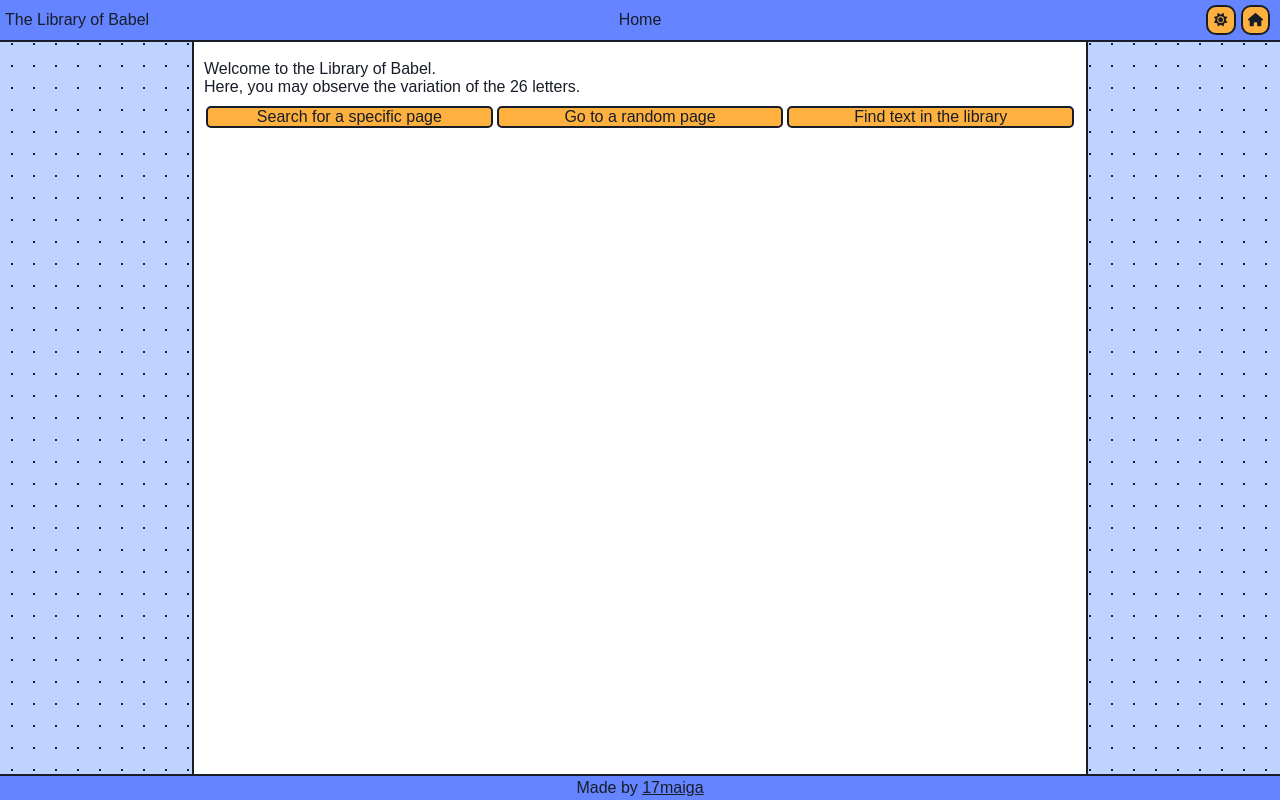
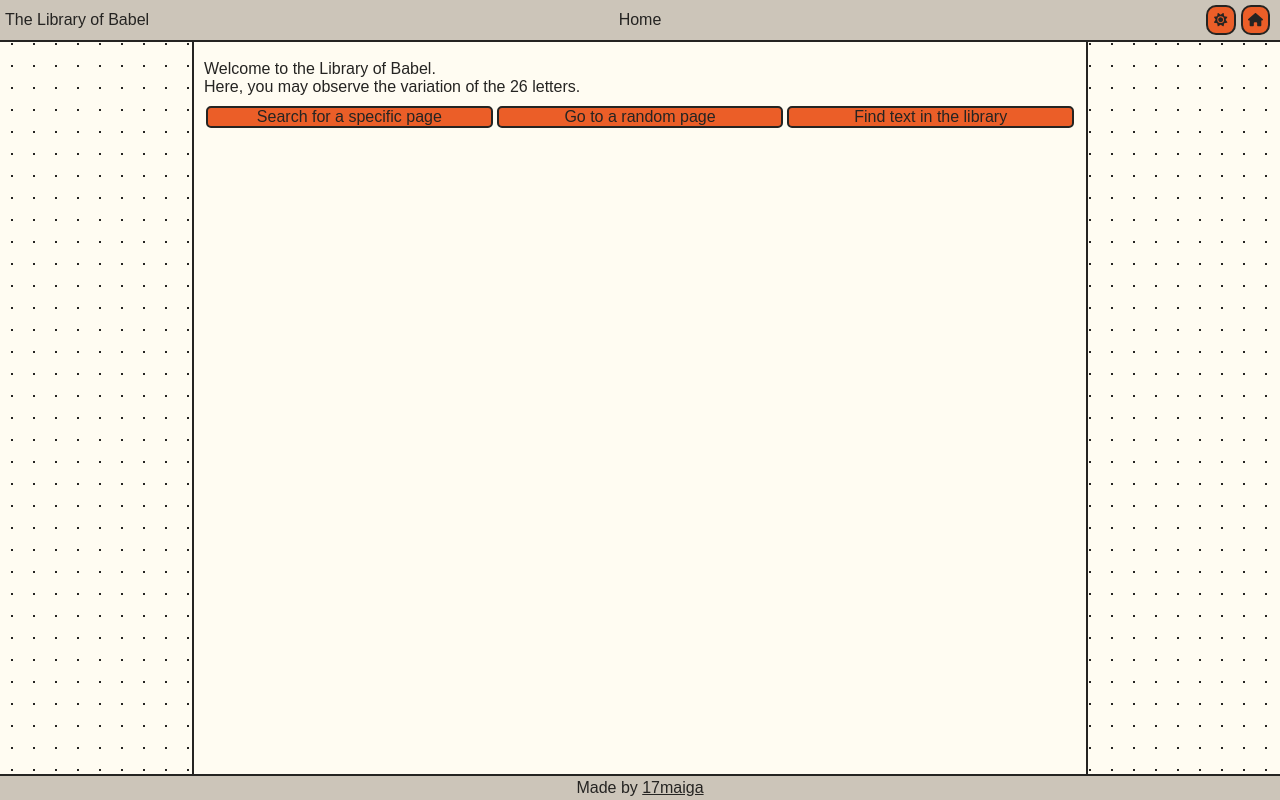
Before and after one commit to 17maiga/babel-vue, a Vue app: page / in a window 1280 px wide. Built offline with nearby package versions, Linux system fonts and the light colour scheme; a web font is replaced by a local one.

Commit message:
New color palette

```diff
--- a/src/assets/base.css
+++ b/src/assets/base.css
@@ -1,23 +1,23 @@
 @import url('https://fonts.googleapis.com/css2?family=MuseoModerno&family=IBM+Plex+Mono&display=swap');
 
 :root {
-    --color-accent-primary: #ffb140;
-    --color-accent-secondary: #bed3ff;
-    --color-accent-tertiary: #6485ff;
-    --color-text: #181d27;
-    --color-border: #181d27;
-    --color-bg: #ffffff;
+    --color-accent-primary: #EB5E28;
+    --color-accent-secondary: #FFFCF2;
+    --color-accent-tertiary: #CCC5B9;
+    --color-text: #252422;
+    --color-border: #252422;
+    --color-bg: #FFFCF2;
     --color-danger: #d72e2e;
     --color-danger-bg: #ff919b;
 }
 
 [data-theme="dark"] {
-    --color-accent-primary: #413e71;
-    --color-accent-secondary: #181d27;
-    --color-accent-tertiary: #040719;
-    --color-text: #ffffff;
-    --color-border: #929292;
-    --color-bg: #000000;
+    --color-accent-primary: #bc3a08;
+    --color-accent-secondary: #252422;
+    --color-accent-tertiary: #5b564d;
+    --color-text: #FFFCF2;
+    --color-border: #CCC5B9;
+    --color-bg: #252422;
     --color-danger: #820a0a;
     --color-danger-bg: #4c0007;
 }
```
